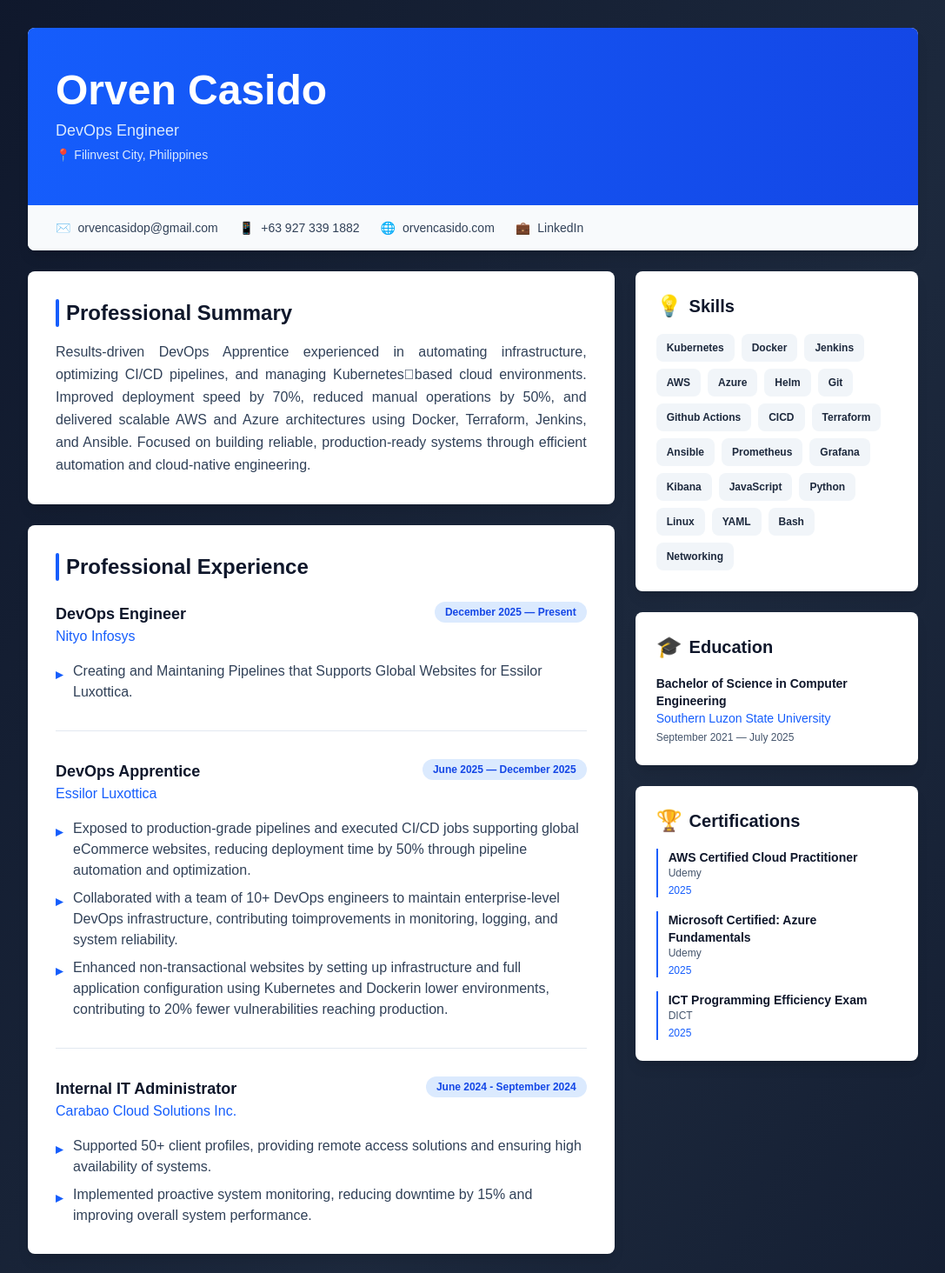
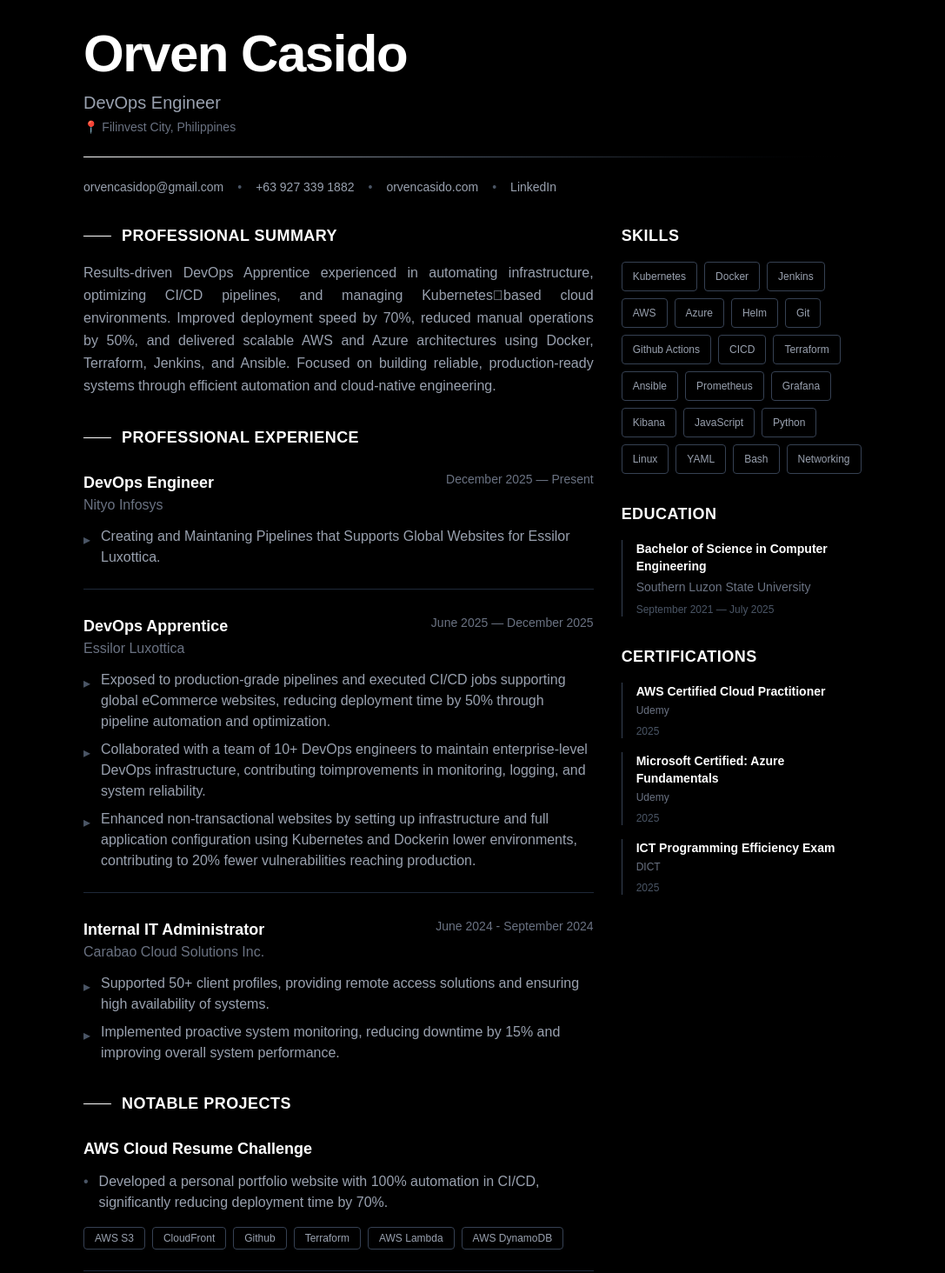
Before and after one commit to orvencasido/orvencasido, a Next.js app: page / in a window 1280 px wide. Shown: the top 1464 px of the page at 87% size, without its empty margins (96-1183 px from the left). Built offline with nearby package versions, Linux system fonts and the light colour scheme.

Commit message:
Redesign

```diff
--- a/src/app/page.tsx
+++ b/src/app/page.tsx
@@ -121,121 +121,126 @@
   };
 
   return (
-    <div className="min-h-screen bg-gradient-to-br from-slate-900 via-slate-800 to-slate-900 py-8 px-4 sm:px-6 lg:px-8">
-      <main className="mx-auto w-full max-w-5xl">
+    <div className="min-h-screen bg-black py-8 px-4 sm:px-6 lg:px-8">
+      <main className="mx-auto w-full max-w-4xl">
         {/* Header Section */}
-        <div className="bg-white rounded-lg shadow-lg overflow-hidden">
-          {/* Name and Title Banner */}
-          <div className="bg-gradient-to-r from-blue-600 to-blue-700 px-8 py-12">
-            <h1 className="text-4xl md:text-5xl font-bold text-white mb-2">
+        <div className="mb-8">
+          {/* Name and Title */}
+          <div className="mb-6">
+            <h1 className="text-5xl md:text-6xl font-bold text-white mb-3 tracking-tight">
               {profile.name}
             </h1>
-            <p className="text-blue-100 text-lg font-medium">
+            <p className="text-xl text-gray-400 font-light mb-1">
               {profile.title}
             </p>
-            <p className="text-blue-100 text-sm mt-1">
+            <p className="text-gray-500 text-sm">
               📍 {profile.location}
             </p>
           </div>
 
+          {/* Divider */}
+          <div className="h-px bg-gradient-to-r from-white via-gray-600 to-black mb-6"></div>
+
           {/* Contact Info */}
-          <div className="bg-slate-50 px-8 py-4 flex flex-wrap gap-6 text-sm">
+          <div className="flex flex-wrap gap-4 text-sm">
             <a
               href={`mailto:${profile.email}`}
-              className="flex items-center gap-2 text-slate-700 hover:text-blue-600 transition"
+              className="text-gray-400 hover:text-white transition duration-300"
             >
-              <span>✉️</span>
               {profile.email}
             </a>
+            <span className="text-gray-600">•</span>
             <a
               href={`tel:${profile.phone}`}
-              className="flex items-center gap-2 text-slate-700 hover:text-blue-600 transition"
+              className="text-gray-400 hover:text-white transition duration-300"
             >
-              <span>📱</span>
               {profile.phone}
             </a>
+            <span className="text-gray-600">•</span>
             <a
               href={`https://${profile.website}`}
-              className="flex items-center gap-2 text-slate-700 hover:text-blue-600 transition"
+              className="text-gray-400 hover:text-white transition duration-300"
             >
-              <span>🌐</span>
               {profile.website}
             </a>
+            <span className="text-gray-600">•</span>
             <a
               href={`https://${profile.linkedin}`}
-              className="flex items-center gap-2 text-slate-700 hover:text-blue-600 transition"
+              className="text-gray-400 hover:text-white transition duration-300"
             >
-              <span>💼</span>
               LinkedIn
             </a>
           </div>
         </div>
 
-        {/* Main Content */}
-        <div className="grid grid-cols-1 lg:grid-cols-3 gap-6 mt-6">
-          {/* Left Sidebar */}
-          <div className="lg:col-span-2 space-y-6">
+        {/* Main Content Grid */}
+        <div className="grid grid-cols-1 lg:grid-cols-3 gap-8">
+          {/* Left Column - Main Content */}
+          <div className="lg:col-span-2 space-y-8">
             {/* Summary */}
-            <div className="bg-white rounded-lg shadow-lg p-8">
-              <h2 className="text-2xl font-bold text-slate-900 mb-4 flex items-center gap-2">
-                <span className="w-1 h-8 bg-blue-600 rounded"></span>
+            <section>
+              <h2 className="text-lg font-semibold text-white mb-4 uppercase tracking-wide flex items-center gap-3">
+                <span className="w-8 h-px bg-white"></span>
                 Professional Summary
               </h2>
-              <p className="text-slate-700 leading-relaxed text-justify">
+              <p className="text-gray-400 leading-relaxed text-justify">
                 {profile.summary}
               </p>
-            </div>
+            </section>
 
             {/* Experience */}
-            <div className="bg-white rounded-lg shadow-lg p-8">
-              <h2 className="text-2xl font-bold text-slate-900 mb-6 flex items-center gap-2">
-                <span className="w-1 h-8 bg-blue-600 rounded"></span>
+            <section>
+              <h2 className="text-lg font-semibold text-white mb-6 uppercase tracking-wide flex items-center gap-3">
+                <span className="w-8 h-px bg-white"></span>
                 Professional Experience
               </h2>
-              <div className="space-y-8">
+              <div className="space-y-7">
                 {profile.experience.map((exp, idx) => (
-                  <div key={exp.company} className={idx !== profile.experience.length - 1 ? "pb-8 border-b border-slate-200" : ""}>
-                    <div className="flex items-start justify-between mb-2">
+                  <div key={exp.company}>
+                    <div className="flex items-start justify-between mb-3 flex-wrap gap-2">
                       <div>
-                        <h3 className="text-lg font-semibold text-slate-900">
+                        <h3 className="text-white font-semibold text-lg">
                           {exp.role}
                         </h3>
-                        <p className="text-blue-600 font-medium">{exp.company}</p>
+                        <p className="text-gray-500 font-light">{exp.company}</p>
                       </div>
-                      <span className="bg-blue-100 text-blue-700 text-xs font-semibold px-3 py-1 rounded-full whitespace-nowrap ml-4">
+                      <span className="text-gray-500 text-sm whitespace-nowrap">
                         {exp.date}
                       </span>
                     </div>
-                    <ul className="mt-4 space-y-2">
+                    <ul className="space-y-2">
                       {exp.bullets.map((bullet, i) => (
-                        <li key={i} className="flex gap-3 text-slate-700">
-                          <span className="text-blue-600 font-bold mt-1">▸</span>
+                        <li key={i} className="flex gap-3 text-gray-400">
+                          <span className="text-gray-600 mt-1">▸</span>
                           <span>{bullet}</span>
                         </li>
                       ))}
                     </ul>
+                    {idx !== profile.experience.length - 1 && (
+                      <div className="h-px bg-gray-800 mt-6"></div>
+                    )}
                   </div>
                 ))}
               </div>
-            </div>
+            </section>
 
             {/* Projects */}
-            <div className="bg-white rounded-lg shadow-lg p-8">
-              <h2 className="text-2xl font-bold text-slate-900 mb-6 flex items-center gap-2">
-                <span className="w-1 h-8 bg-blue-600 rounded"></span>
+            <section>
+              <h2 className="text-lg font-semibold text-white mb-6 uppercase tracking-wide flex items-center gap-3">
+                <span className="w-8 h-px bg-white"></span>
                 Notable Projects
               </h2>
-              <div className="space-y-6">
+              <div className="space-y-7">
                 {profile.projects.map((project, idx) => (
-                  <div key={project.name} className={idx !== profile.projects.length - 1 ? "pb-6 border-b border-slate-200" : ""}>
-                    <h3 className="text-lg font-semibold text-slate-900 mb-2">
+                  <div key={project.name}>
+                    <h3 className="text-white font-semibold text-lg mb-3">
                       {project.name}
                     </h3>
                     <div className="space-y-2 mb-4">
                       {project.descriptions.map((desc, i) => (
-                        <p key={i} className="text-slate-700 flex gap-3">
-                          <span className="text-blue-600 font-bold">•</span>
-                          {desc}
+                        <p key={i} className="text-gray-400 flex gap-3">
+                          <span className="text-gray-600">•</span>
+                          <span>{desc}</span>
                         </p>
                       ))}
                     </div>
@@ -243,88 +248,88 @@
                       {project.techStack.map((tech) => (
                         <span
                           key={tech}
-                          className="inline-block bg-gradient-to-r from-blue-50 to-blue-100 text-blue-700 text-xs font-semibold px-3 py-1 rounded-full border border-blue-200"
+                          className="text-xs font-light text-gray-400 px-3 py-1 border border-gray-700 rounded-sm hover:border-gray-500 transition duration-300"
                         >
                           {tech}
                         </span>
                       ))}
                     </div>
+                    {idx !== profile.projects.length - 1 && (
+                      <div className="h-px bg-gray-800 mt-6"></div>
+                    )}
                   </div>
                 ))}
               </div>
-            </div>
+            </section>
           </div>
 
-          {/* Right Sidebar */}
-          <div className="space-y-6">
+          {/* Right Column - Sidebar */}
+          <div className="space-y-8">
             {/* Skills */}
-            <div className="bg-white rounded-lg shadow-lg p-6">
-              <h3 className="text-xl font-bold text-slate-900 mb-4 flex items-center gap-2">
-                <span className="text-2xl">💡</span>
+            <section>
+              <h3 className="text-lg font-semibold text-white mb-4 uppercase tracking-wide">
                 Skills
               </h3>
               <div className="flex flex-wrap gap-2">
                 {profile.skills.map((skill) => (
                   <span
                     key={skill}
-                    className="bg-slate-100 text-slate-800 text-xs font-semibold px-3 py-2 rounded-lg hover:bg-blue-100 hover:text-blue-700 transition"
+                    className="text-xs font-light text-gray-400 px-3 py-2 border border-gray-700 rounded-sm hover:border-gray-500 hover:text-gray-300 transition duration-300"
                   >
                     {skill}
                   </span>
                 ))}
               </div>
-            </div>
+            </section>
 
             {/* Education */}
-            <div className="bg-white rounded-lg shadow-lg p-6">
-              <h3 className="text-xl font-bold text-slate-900 mb-4 flex items-center gap-2">
-                <span className="text-2xl">🎓</span>
+            <section>
+              <h3 className="text-lg font-semibold text-white mb-4 uppercase tracking-wide">
                 Education
               </h3>
               <div className="space-y-4">
                 {profile.education.map((edu) => (
-                  <div key={edu.school}>
-                    <div className="font-semibold text-slate-900 text-sm">
+                  <div key={edu.school} className="border-l border-gray-700 pl-4">
+                    <div className="font-semibold text-white text-sm mb-1">
                       {edu.degree}
                     </div>
-                    <div className="text-blue-600 text-sm font-medium">
+                    <div className="text-gray-500 text-sm font-light">
                       {edu.school}
                     </div>
-                    <div className="text-slate-600 text-xs mt-1">
+                    <div className="text-gray-600 text-xs mt-2">
                       {edu.date}
                     </div>
                   </div>
                 ))}
               </div>
-            </div>
+            </section>
 
             {/* Certifications */}
-            <div className="bg-white rounded-lg shadow-lg p-6">
-              <h3 className="text-xl font-bold text-slate-900 mb-4 flex items-center gap-2">
-                <span className="text-2xl">🏆</span>
+            <section>
+              <h3 className="text-lg font-semibold text-white mb-4 uppercase tracking-wide">
                 Certifications
               </h3>
               <div className="space-y-4">
                 {profile.certifications.map((cert) => (
-                  <div key={cert.name} className="border-l-2 border-blue-600 pl-3">
-                    <div className="font-semibold text-slate-900 text-sm">
+                  <div key={cert.name} className="border-l border-gray-700 pl-4">
+                    <div className="font-semibold text-white text-sm mb-1">
                       {cert.name}
                     </div>
-                    <div className="text-slate-600 text-xs">
+                    <div className="text-gray-500 text-xs font-light">
                       {cert.issuer}
                     </div>
-                    <div className="text-blue-600 text-xs font-medium mt-1">
+                    <div className="text-gray-600 text-xs mt-2">
                       {cert.date}
                     </div>
                   </div>
                 ))}
               </div>
-            </div>
+            </section>
           </div>
         </div>
 
         {/* Footer */}
-        <div className="mt-8 text-center text-slate-400 text-sm">
+        <div className="mt-12 pt-6 border-t border-gray-800 text-center text-gray-600 text-xs">
           <p>Last updated — Dec 2025</p>
         </div>
       </main>
```
